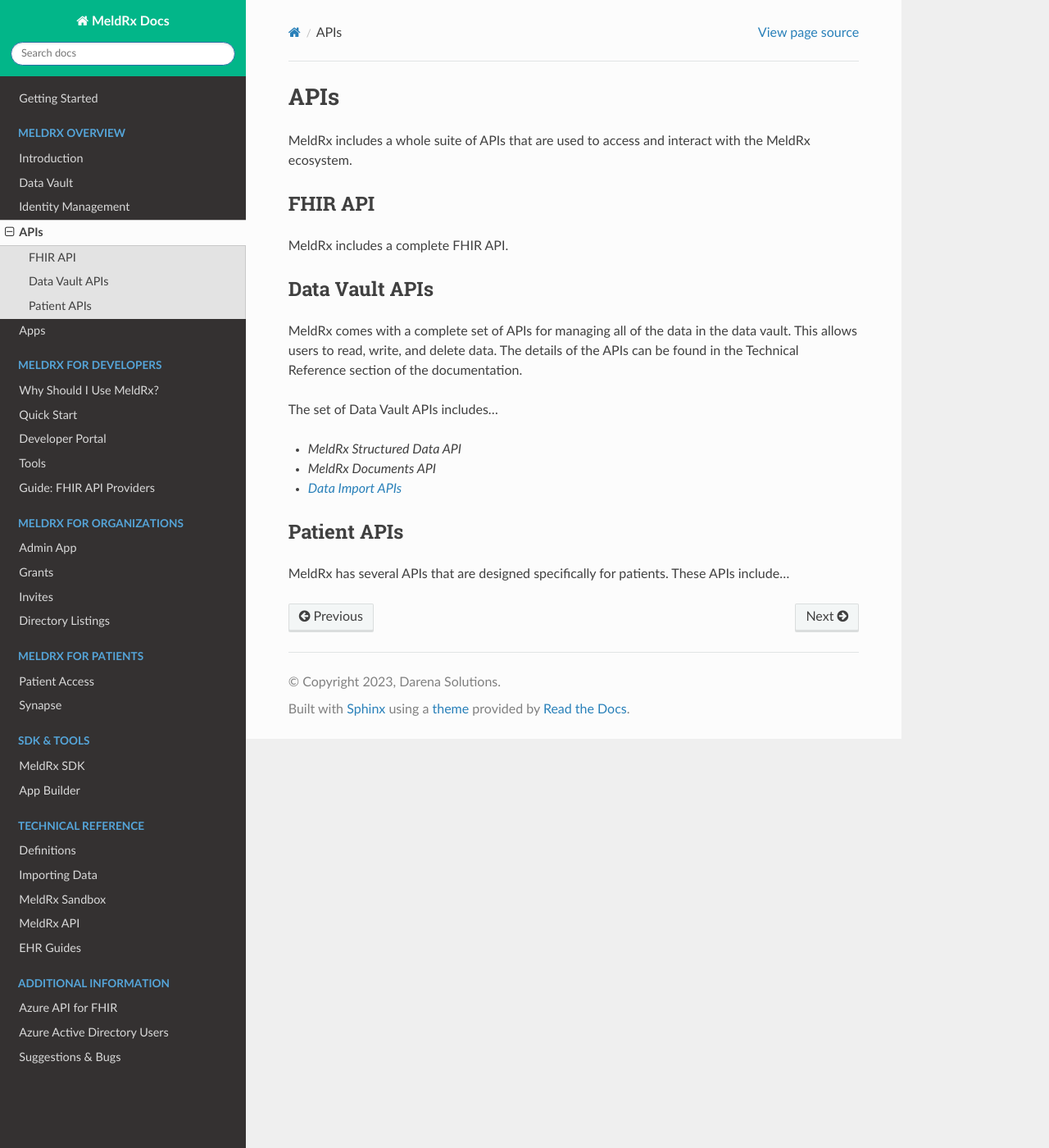
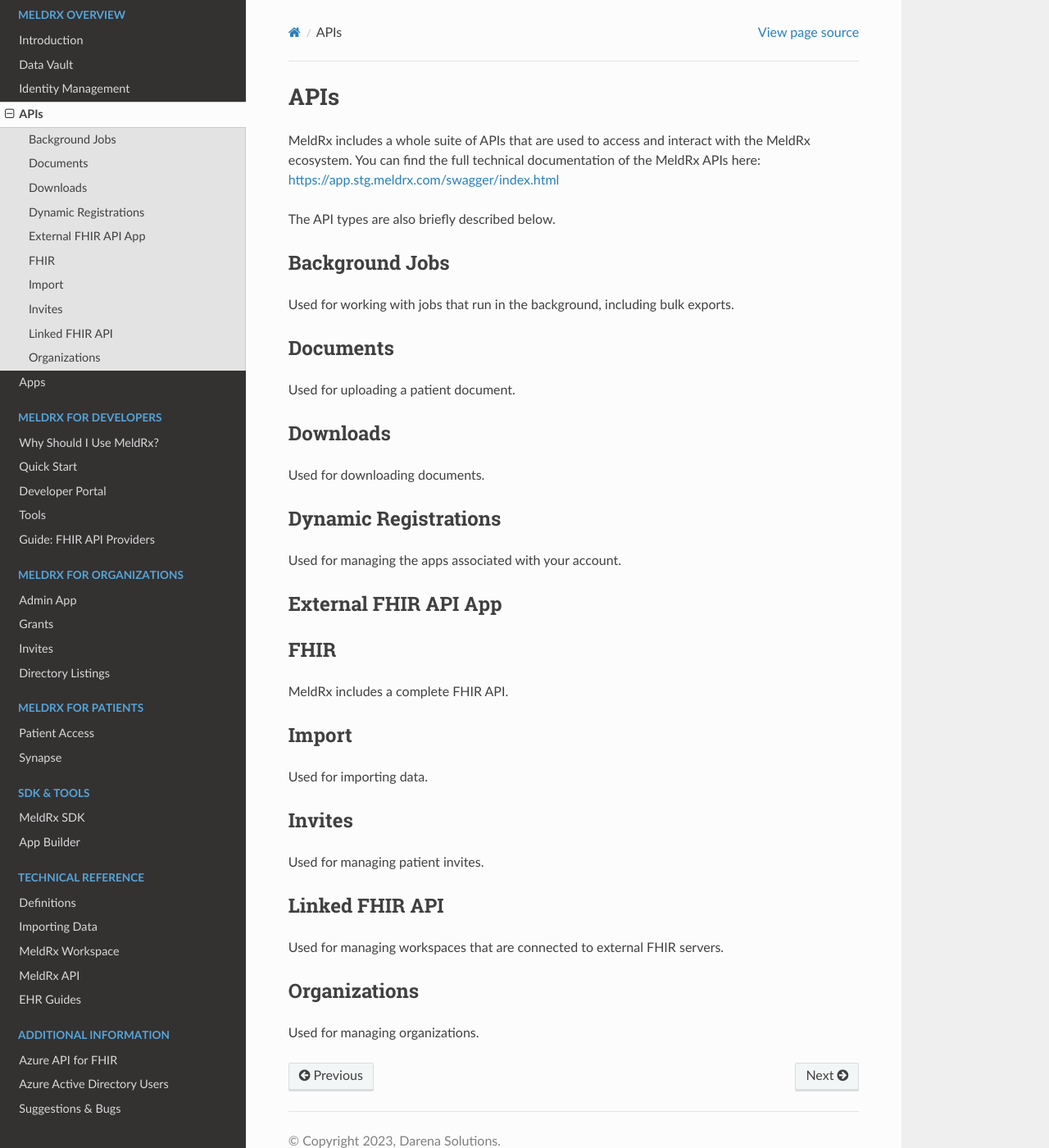
Before and after one commit to darena-solutions/bluebuttonpro-public, a Sphinx documentation site: the page built from docs/source/meldrx/apis.md, in a window 1280 px wide and 1400 px high. Shown: the whole window at 82% size. Built offline with Sphinx 7.4.7 and the Read the Docs theme 2.0.0, drawn with Linux system fonts in a browser that asks for light colours.

Commit message:
Wording updates

```diff
--- a/docs/source/index.rst
+++ b/docs/source/index.rst
@@ -67,7 +67,7 @@
 
    technical-reference/definitions
    technical-reference/importing-data
-   technical-reference/meldrx-sandbox
+   technical-reference/meldrx-workspace
    technical-reference/meldrx-api
    technical-reference/ehr-guides
 
--- a/docs/source/meldrx/apis.md
+++ b/docs/source/meldrx/apis.md
@@ -1,23 +1,35 @@
 # APIs
 
 MeldRx includes a whole suite of APIs that are used to access and interact with the MeldRx ecosystem.
+You can find the full technical documentation of the MeldRx APIs here: [https://app.stg.meldrx.com/swagger/index.html](https://app.stg.meldrx.com/swagger/index.html)
 
-## FHIR API
+The API types are also briefly described below.
 
+## Background Jobs
+Used for working with jobs that run in the background, including bulk exports.
+
+## Documents
+Used for uploading a patient document.
+
+## Downloads
+Used for downloading documents.
+
+## Dynamic Registrations
+Used for managing the apps associated with your account.
+
+## External FHIR API App
+
+## FHIR
 MeldRx includes a complete FHIR API.
 
-## Data Vault APIs
+## Import
+Used for importing data.
 
-MeldRx comes with a complete set of APIs for managing all of the data in the data vault.
-This allows users to read, write, and delete data.
-The details of the APIs can be found in the Technical Reference section of the documentation.
+## Invites
+Used for managing patient invites.
 
-The set of Data Vault APIs includes...
-- *MeldRx Structured Data API*
-- *MeldRx Documents API*
-- *{doc}`Data Import APIs </technical-reference/importing-data>`*
+## Linked FHIR API
+Used for managing workspaces that are connected to external FHIR servers.
 
-## Patient APIs
-
-MeldRx has several APIs that are designed specifically for patients.
-These APIs include...
+## Organizations
+Used for managing organizations.
--- a/docs/source/technical-reference/meldrx-sandbox.md
+++ /dev/null
@@ -1,2 +0,0 @@
-(technical-reference-meldrx-sandbox)=
-# MeldRx Sandbox
--- /dev/null
+++ b/docs/source/technical-reference/meldrx-workspace.md
@@ -0,0 +1,2 @@
+(technical-reference-meldrx-workspace)=
+# MeldRx Workspace
```
Also changed, not shown: docs/source/meldrx-for-developers/developer-portal.md (+16 -16 lines), docs/source/meldrx/apps.md (+4 -3 lines).
